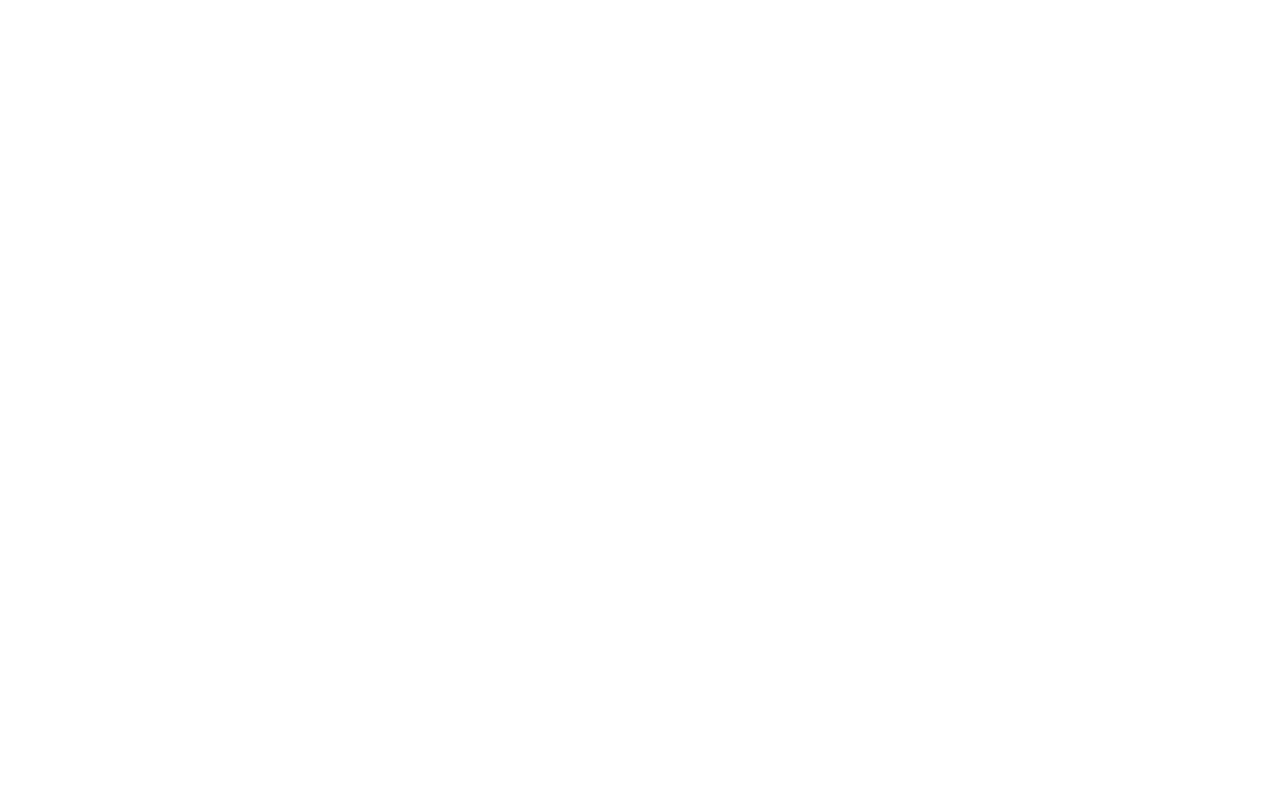
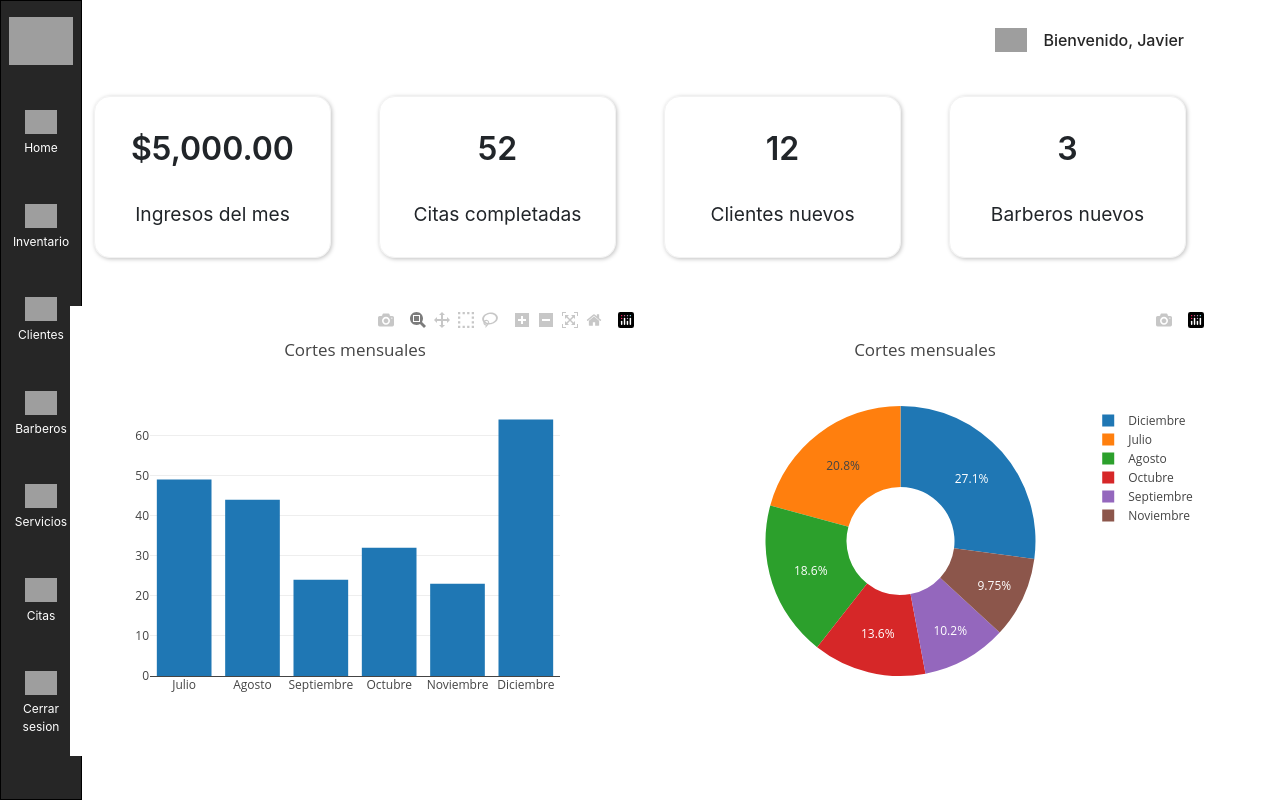
Before and after one commit to Krarid/barberia, a FastAPI app: page /home in a window 1280 px wide. Before the commit the page is empty. Run offline with FastAPI, Linux system fonts and the light colour scheme; some libraries are stand-ins or nearby versions; grey boxes are pictures that could not be loaded.

Commit message:
feat: add home page with dashboard

```diff
--- a/app/static/css/styles.css
+++ b/app/static/css/styles.css
@@ -1,6 +1,7 @@
 :root {
     --red-barber: #d52b30;
     --blue-barber: #1c4f8e;
+    --black-barber: #262626;
 }
 
 .container {
@@ -141,6 +142,106 @@
   border: none;
 }
 
+.menu {
+  padding: 0rem 0.5rem 3rem 0.5rem;
+  font-size: 0.75rem;
+  position: absolute;
+  top: 0;
+  left: 0;
+  bottom: 0;
+  display: flex;
+  flex-direction: column;
+  justify-content: space-around;
+  text-align: center;
+  background-color: var(--black-barber);
+  color: white;
+  border: 1px solid rgba(0, 0, 0, 1);
+}
+
+.menu-item {
+  width: 4rem;
+  height: 4rem;
+  align-content: center;
+  cursor: pointer;
+  display: flex;
+  flex-direction: column;
+  margin: 1rem 0rem;
+}
+
+header {
+  position: absolute;
+  top: 0;
+  left: 0;
+  right: 0;
+  height: 3rem;
+  display: flex;
+  flex-direction: row;
+  justify-content: flex-end;
+  padding: 1rem 5rem 1rem 5rem;
+  align-items: center;
+  text-align: center;
+  color: var(--black-barber);
+}
+
+.account {
+  font-size: 1rem;
+  font-weight: 500;
+  display: flex;
+  flex-direction: row;
+  align-items: center;
+  padding: 1rem;
+}
+
+.account > img {
+  padding-right: 1rem;
+}
+
+.statistic-row {
+  display: flex;
+  flex-direction: row;
+  justify-content: center;
+  margin-top: 3rem;
+}
+
+.statistic {
+  display: flex;
+  flex-direction: column;
+  border: 1px solid rgba(0, 0, 0, 0.05);
+  border-radius: 1rem;
+  width: 15rem;
+  height: 10rem;
+  margin: 3rem 1.5rem;
+  text-align: center;
+  justify-content: space-evenly;
+  box-shadow: 1px 1px 4px rgba(0, 0, 0, 0.25);
+}
+
+.statistic-body {
+  font-size: 2rem;
+  font-weight: 600;
+}
+
+.statistic-footer {
+  font-size: 1.2rem;
+}
+
+.chars {
+  display: flex;
+  flex-direction: row;
+  justify-content: space-between;
+  color: black;
+}
+
+#myPlot {
+  width:100%;
+  max-width:700px;
+}
+
+#myPlot2 {
+  width:100%;
+  max-width:700px;
+}
+
 /* TEXT ANIMATION */
 .shadow-dance-text {
     font-size: 3rem;
--- /dev/null
+++ b/app/static/js/scripts.js
@@ -0,0 +1,20 @@
+/********* Bar char *********/
+const xArray = ["Julio", "Agosto", "Septiembre", "Octubre", "Noviembre", "Diciembre"];
+const yArray = [49, 44, 24, 32, 23, 64];
+
+const data = [{
+  x: xArray,
+  y: yArray,
+  type: "bar",
+  orientation:"v",
+  marker: {color:"rgba(0,0,255)"}
+}];
+
+const layout = {title:"Cortes mensuales"};
+
+Plotly.newPlot("myPlot", data, layout);
+
+/********* Donut char *********/
+const donutData = [{labels:xArray, values:yArray, hole:.4, type:"pie"}];
+
+Plotly.newPlot("myPlot2", donutData, layout);
--- a/app/templates/home.html
+++ b/app/templates/home.html
@@ -1,5 +1,81 @@
 {% include 'layout.html' %}
 
 <section class="container">
+    <div class="menu">
+        <div class="menu-item">
+            <div><img src="../static/images/dorado-negro-no-bg.png" alt="home" width="64"/></div>
+        </div>
+        <div class="menu-item">
+            <div><img src="../static/images/home.png" alt="home" width="32"/></div>
+            <div>Home</div>
+        </div>
+        <div class="menu-item">
+            <div><img src="../static/images/product.png" alt="stock" width="32"/></div>
+            <div>Inventario</div>
+        </div>
+        <div class="menu-item">
+            <div><img src="../static/images/customer.png" alt="clients" width="32"/></div>
+            <div>Clientes</div>
+        </div>
+        <div class="menu-item">
+            <div><img src="../static/images/hairstyle.png" alt="employees" width="32"/></div>
+            <div>Barberos</div>
+        </div>
+        <div class="menu-item">
+            <div><img src="../static/images/scissors.png" alt="services" width="32"/></div>
+            <div>Servicios</div>
+        </div>
+        <div class="menu-item">
+            <div><img src="../static/images/calendar.png" alt="appointments" width="32"/></div>
+            <div>Citas</div>
+        </div>
+        <div class="menu-item">
+            <div><img src="../static/images/sign-out.png" alt="sign out" width="32"/></div>
+            <div>Cerrar sesion</div>
+        </div>
+    </div>
 
+    <header>
+        <div class="account"><img src="../static/images/user.png" alt="user" width="32"/>Bienvenido, Javier</div>
+    </header>
+
+    <div class="statistic-row">
+        <div class="statistic">
+            <div class="statistic-body">$5,000.00</div>
+            <div class="statistic-footer">Ingresos del mes</div>
+        </div>
+        <div class="statistic">
+            <div class="statistic-body">52</div>
+            <div class="statistic-footer">Citas completadas</div>
+        </div>
+        <div class="statistic">
+            <div class="statistic-body">12</div>
+            <div class="statistic-footer">Clientes nuevos</div>
+        </div>
+        <div class="statistic">
+            <div class="statistic-body">3</div>
+            <div class="statistic-footer">Barberos nuevos</div>
+        </div>
+    </div>
+
+    <div class="chars">
+        <div id="myPlot"></div>
+        <div id="myPlot2"></div>
+    </div>
 </section>
+
+<script src="https://cdn.plot.ly/plotly-3.1.2.min.js" charset="utf-8"></script>
+<script src="{{ url_for('static', path='/js/scripts.js') }}"></script>
+
+<!-- <a href="https://www.flaticon.es/iconos-gratis/perfiles-de-usuario" title="perfiles de usuario iconos">Perfiles de usuario iconos creados por Nur syifa fauziah - Flaticon</a> -->
+<!-- <a href="https://www.flaticon.com/free-icons/barber-shop" title="barber shop icons">Barber shop icons created by Freepik - Flaticon</a> -->
+<!-- <a href="https://www.flaticon.com/free-icons/calendar" title="calendar icons">Calendar icons created by Prosymbols Premium - Flaticon</a> -->
+<!-- <a href="https://www.flaticon.com/free-icons/product" title="product icons">Product icons created by Uniconlabs - Flaticon</a> -->
+<!-- <a href="https://www.flaticon.com/free-icons/scissors" title="scissors icons">Scissors icons created by Freepik - Flaticon</a> -->
+<!-- <a href="https://www.flaticon.com/free-icons/home" title="home icons">Home icons created by Dave Gandy - Flaticon</a> -->
+<!-- <a href="https://www.flaticon.com/free-icons/customer" title="customer icons">Customer icons created by Freepik - Flaticon</a> -->
+<!-- <a href="https://www.flaticon.com/free-icons/calendar" title="calendar icons">Calendar icons created by Gajah Mada - Flaticon</a> -->
+<!-- <a href="https://www.flaticon.com/free-icons/client" title="client icons">Client icons created by Freepik - Flaticon</a> -->
+<!-- <a href="https://www.flaticon.com/free-icons/product" title="product icons">Product icons created by Freepik - Flaticon</a> -->
+<!-- <a href="https://www.flaticon.com/free-icons/customer-service" title="customer service icons">Customer service icons created by Icon home - Flaticon</a> -->
+<!-- <a href="https://www.flaticon.com/free-icons/barber" title="barber icons">Barber icons created by Marz Gallery - Flaticon</a> -->
```
Lines whose indentation alone changed are shown as unchanged.
